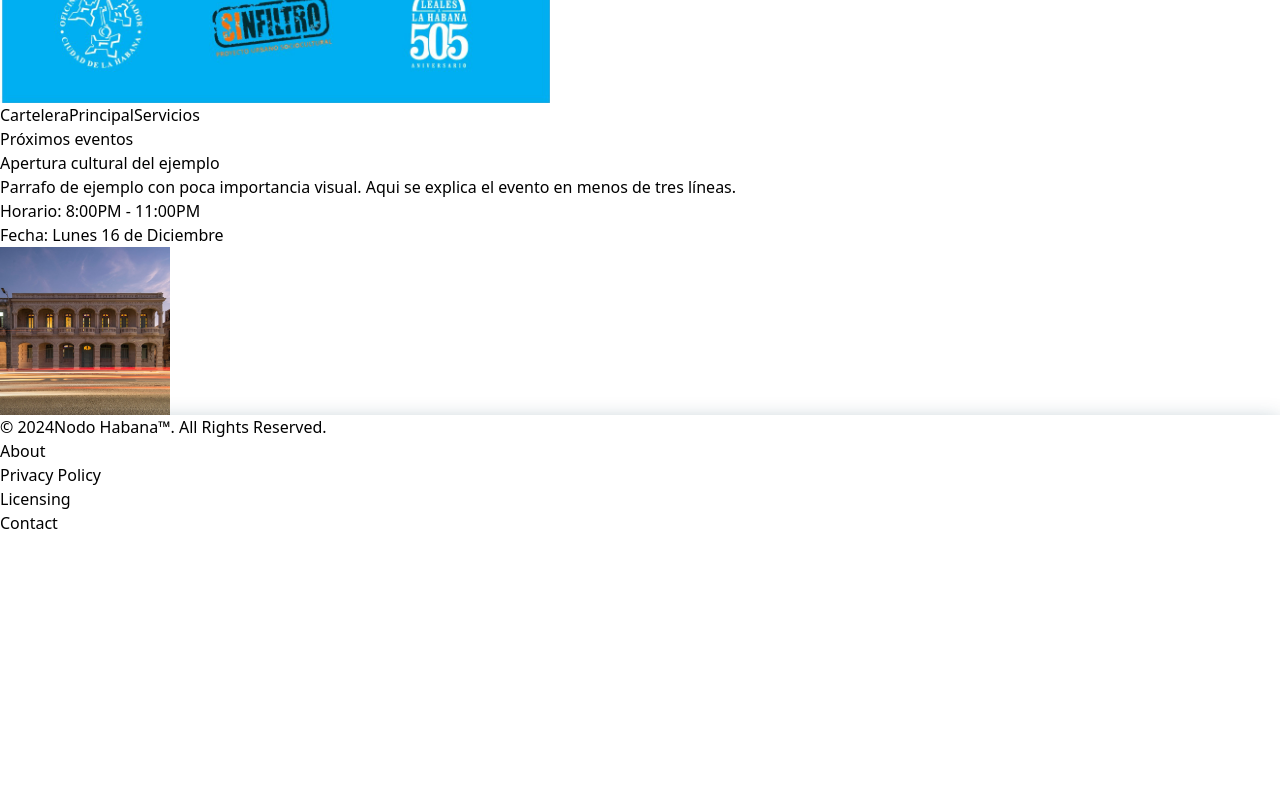
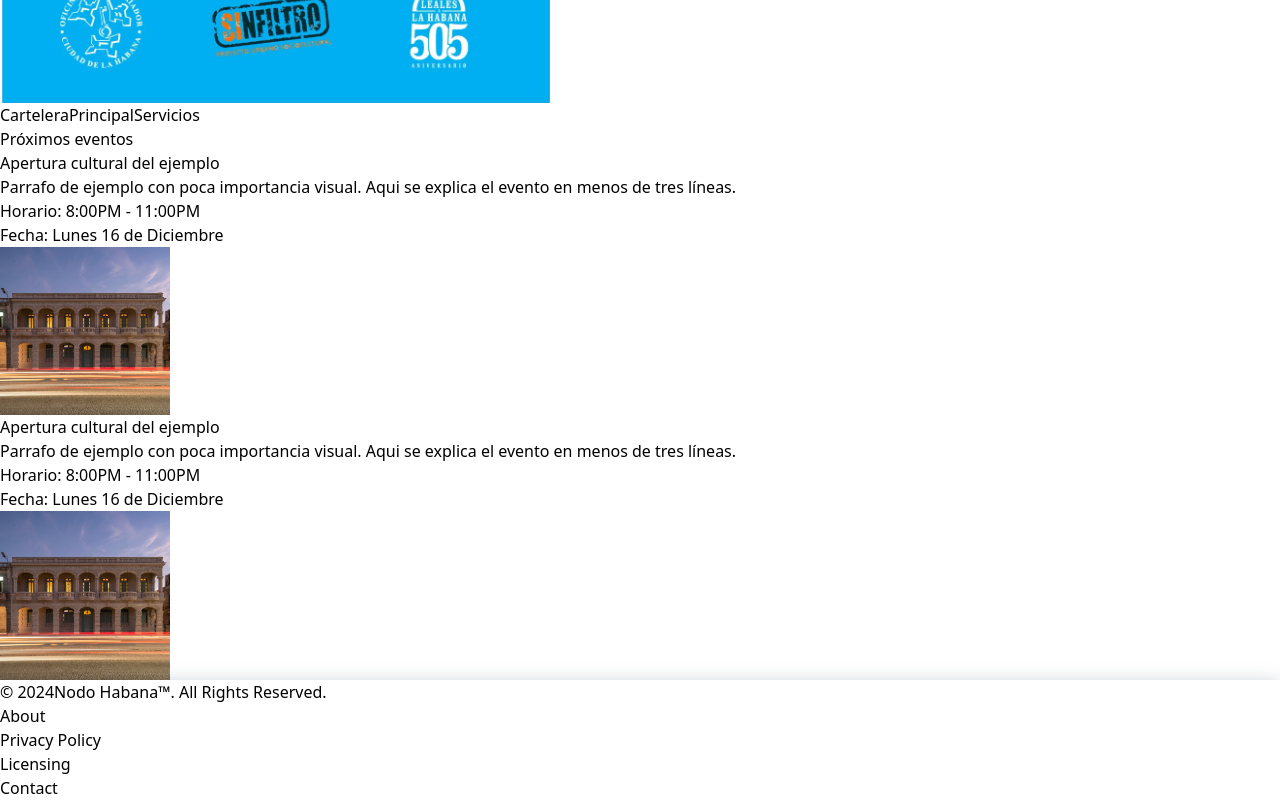
Before and after one commit to fantasyfuerte/nodo-habana, a Next.js app: page /cartelera in a window 1280 px wide. Shown: the part 672-1472 px from the top of the page. Before the commit the page ends 1207 px from the top, so only its background shows below. Built offline with nearby package versions, Linux system fonts and the light colour scheme.

Commit message:
Adding another Event

```diff
--- a/src/app/cartelera/page.tsx
+++ b/src/app/cartelera/page.tsx
@@ -1,4 +1,12 @@
 const eventArticles = [
+  {
+    title: "Apertura cultural del ejemplo",
+    paragraph:
+      "Parrafo de ejemplo con poca importancia visual. Aqui se explica el evento en menos de tres líneas.",
+    time: ["8:00PM", "11:00PM"],
+    date: "Lunes 16 de Diciembre",
+    img: "/fachada.jpeg",
+  },
   {
     title: "Apertura cultural del ejemplo",
     paragraph:
```
